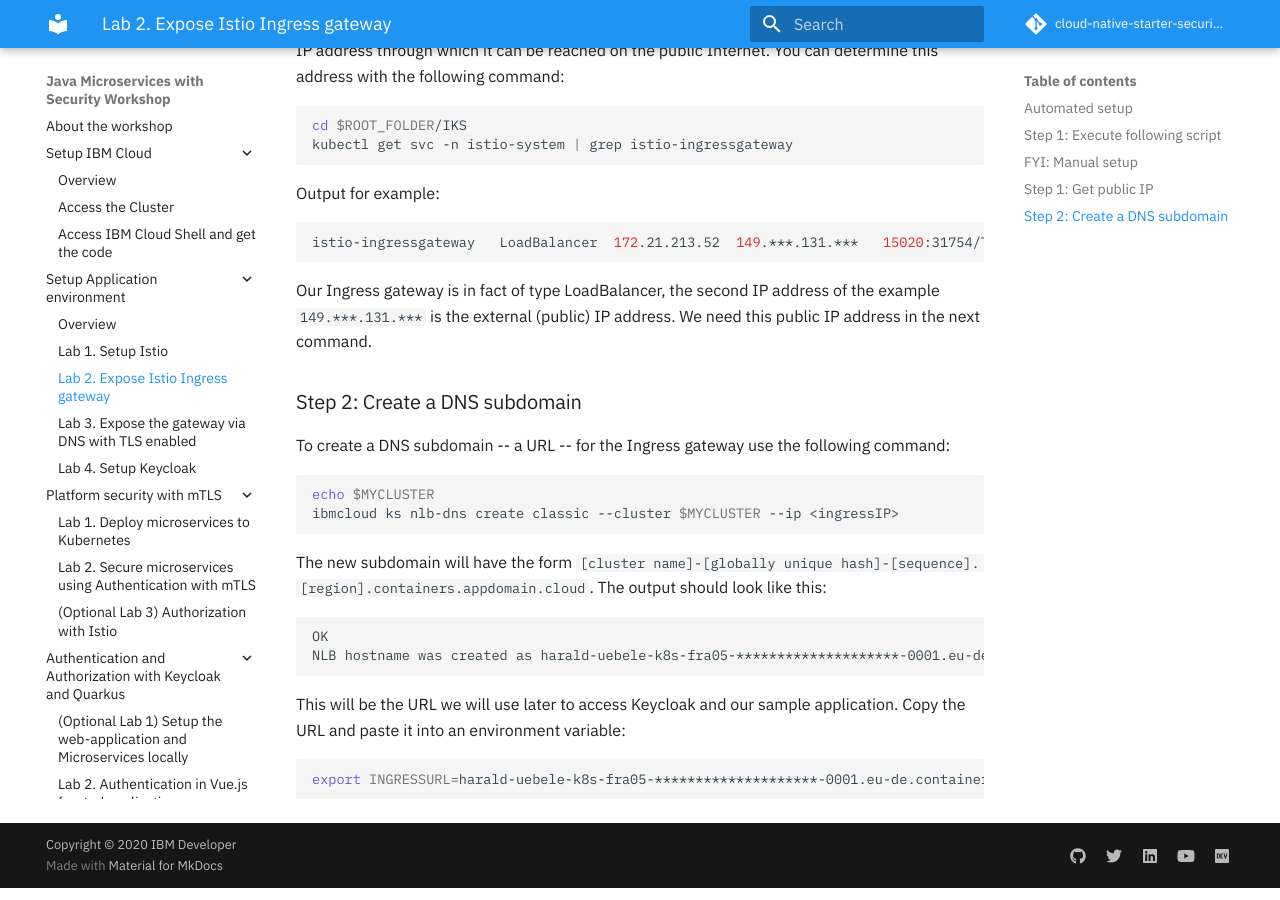
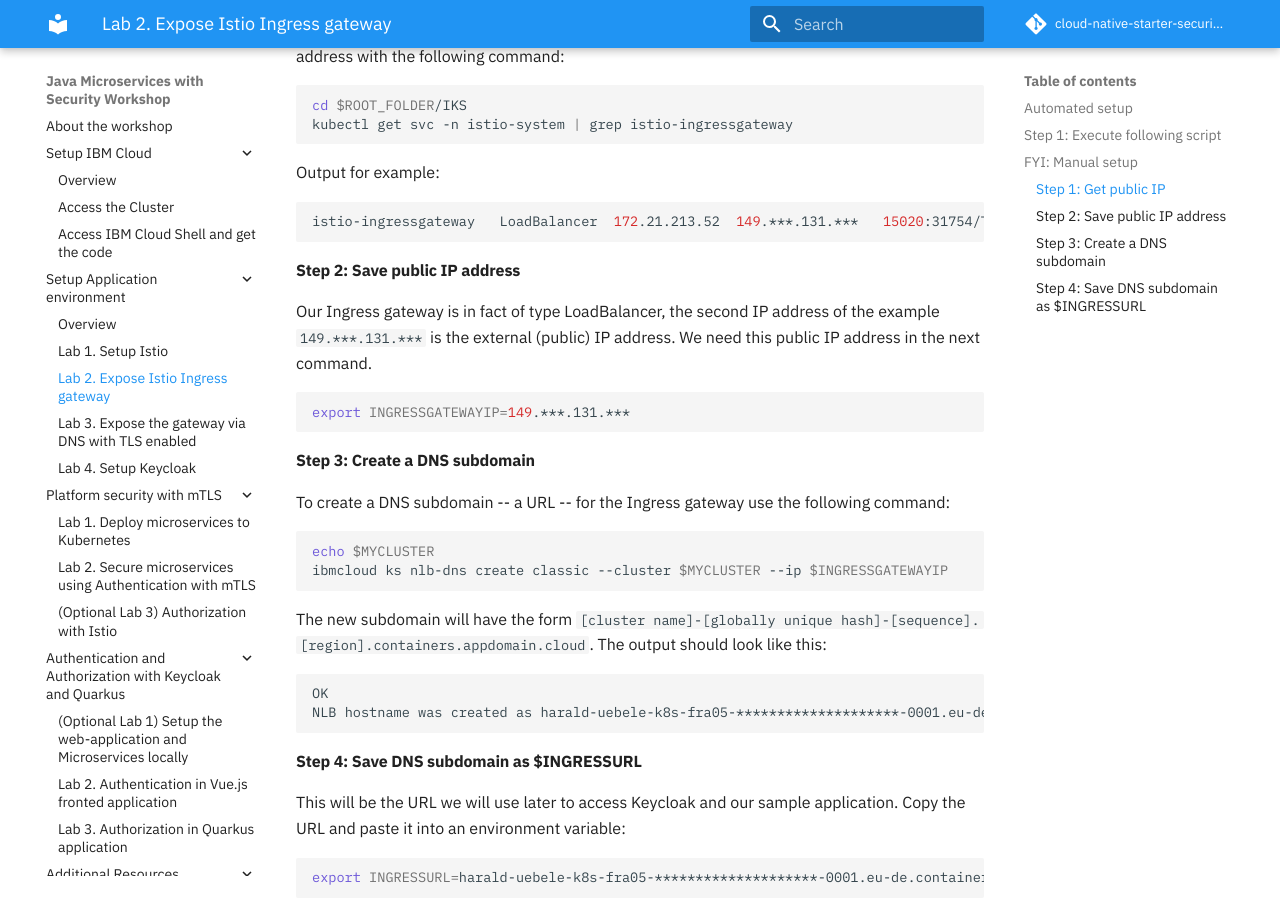
Before and after one commit to IBM/cloud-native-starter-security-workshop, an MkDocs documentation site: the page built from workshop/app-env-exercise-01/SETUP_ISTIO_INGRESS.md, in a window 1280 px wide and 900 px high, scrolled down 1451 px. Built offline with MkDocs 1.6.1 and Material for MkDocs 9.7.7, drawn with Linux system fonts in a browser that asks for light colours; comment, search, counter and statistics services are not loaded.

Commit message:
update SETUP_ISTIO_INGRESS.md with more detailed information

````diff
--- a/workshop/app-env-exercise-01/SETUP_ISTIO_INGRESS.md
+++ b/workshop/app-env-exercise-01/SETUP_ISTIO_INGRESS.md
@@ -35,7 +35,7 @@
 
 The following steps show the manual steps of the automated setup. This is just for your information, you don't need to run them!
 
-### Step 1: Get public IP
+#### Step 1: Get public IP
 
 When we install Istio on our pre-provisioned Kubernetes Clusters on IBM Cloud, the Istio Ingress is created with a Kubernetes service of type LoadBalancer and is assigned a "floating" IP address through which it can be reached on the public Internet. You can determine this address with the following command:
 
@@ -50,15 +50,21 @@
 istio-ingressgateway   LoadBalancer  172.21.213.52  149.***.131.***   15020:31754/TCP,...
 ```
 
+#### Step 2: Save public IP address
+
 Our Ingress gateway is in fact of type LoadBalancer, the second IP address of the example `149.***.131.***` is the external (public) IP address. We need this public IP address in the next command.
 
-### Step 2: Create a DNS subdomain
+```sh
+export INGRESSGATEWAYIP=149.***.131.***
+```
+
+#### Step 3: Create a DNS subdomain
 
 To create a DNS subdomain -- a URL -- for the Ingress gateway use the following command:
 
 ```sh
 echo $MYCLUSTER
-ibmcloud ks nlb-dns create classic --cluster $MYCLUSTER --ip <ingressIP>
+ibmcloud ks nlb-dns create classic --cluster $MYCLUSTER --ip $INGRESSGATEWAYIP
 ```
 
 The new subdomain will have the form `[cluster name]-[globally unique hash]-[sequence].[region].containers.appdomain.cloud`. The output should look like this:
@@ -68,6 +74,8 @@
 NLB hostname was created as harald-uebele-k8s-fra05-********************-0001.eu-de.containers.appdomain.cloud
 ```
 
+#### Step 4: Save DNS subdomain as $INGRESSURL
+
 This will be the URL we will use later to access Keycloak and our sample application. Copy the URL and paste it into an environment variable:
 
 ```sh
````
